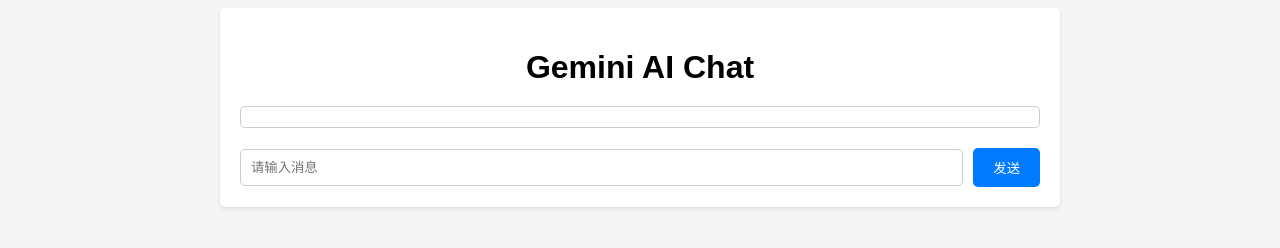
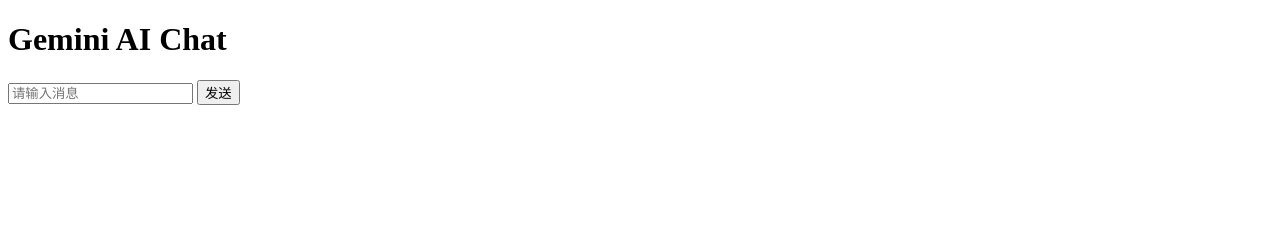
Before and after one commit to Jason23020013/testing, a plain HTML site: page index.html in a window 1280 px wide. Drawn offline with Linux system fonts and the light colour scheme.

Commit message:
Update index.html

```diff
--- a/index.html
+++ b/index.html
@@ -4,80 +4,12 @@
   <meta charset="UTF-8">
   <meta name="viewport" content="width=device-width, initial-scale=1.0">
   <title>Gemini AI Chat</title>
-  <style>
-    body {
-      font-family: Arial, sans-serif;
-      background-color: #f5f5f5;
-    }
-
-    .container {
-      max-width: 800px;
-      margin: 0 auto;
-      padding: 20px;
-      background-color: #fff;
-      box-shadow: 0 2px 4px rgba(0, 0, 0, 0.1);
-      border-radius: 5px;
-    }
-
-    h1 {
-      text-align: center;
-      margin-bottom: 20px;
-    }
-
-    .chat-log {
-      max-height: 300px;
-      overflow-y: auto;
-      padding: 10px;
-      border: 1px solid #ccc;
-      border-radius: 5px;
-      margin-bottom: 20px;
-    }
-
-    .message {
-      margin-bottom: 10px;
-    }
-
-    .user-message {
-      background-color: #f0f0f0;
-    }
-
-    .ai-message {
-      background-color: #007bff;
-      color: #fff;
-    }
-
-    .input-container {
-      display: flex;
-      align-items: center;
-    }
-
-    .input {
-      flex: 1;
-      padding: 10px;
-      border: 1px solid #ccc;
-      border-radius: 5px;
-    }
-
-    .send-button {
-      margin-left: 10px;
-      padding: 10px 20px;
-      background-color: #007bff;
-      color: #fff;
-      border: none;
-      border-radius: 5px;
-      cursor: pointer;
-    }
-  </style>
 </head>
 <body>
-  <div class="container">
-    <h1>Gemini AI Chat</h1>
-    <div class="chat-log" id="chatLog"></div>
-    <div class="input-container">
-      <input class="input" id="inputMessage" placeholder="请输入消息">
-      <button class="send-button" onclick="sendMessage()">发送</button>
-    </div>
-  </div>
+  <h1>Gemini AI Chat</h1>
+  <div id="chatLog"></div>
+  <input type="text" id="inputMessage" placeholder="请输入消息">
+  <button onclick="sendMessage()">发送</button>
 
   <script>
     const chatLog = document.getElementById('chatLog');
@@ -93,39 +25,33 @@
       addMessageToChatLog(message, 'user-message');
       inputMessage.value = '';
 
-      sendRequestToGemini(message);
+      // 发送消息到后端进行处理
+      sendRequestToBackend(message);
     }
 
-    function sendRequestToGemini(message) {
-      const request = {
-        "input_text": message,
-        "api_key": "AIzaSyDL_dJzWHhT3pKT8E17N8Kb1JfaBm_IU5c"
-      };
-
-      fetch('https://api.geminiopenplatform.com/v1/ai/chat', {
+    function sendRequestToBackend(message) {
+      fetch('/api/chat', {
         method: 'POST',
         headers: {
           'Content-Type': 'application/json'
         },
-        body: JSON.stringify(request)
+        body: JSON.stringify({ input_text: message })
       })
       .then(response => response.json())
       .then(data => {
         const reply = data.response;
-
         addMessageToChatLog(reply, 'ai-message');
       })
       .catch(error => {
-        console.error('请求Gemini时出错:', error);
+        console.error('请求后端时出错:', error);
       });
     }
 
     function addMessageToChatLog(message, className) {
       const messageElement = document.createElement('div');
       messageElement.textContent = message;
-      messageElement.classList.add('message', className);
+      messageElement.classList.add(className);
       chatLog.appendChild(messageElement);
-      chatLog.scrollTop = chatLog.scrollHeight;
     }
   </script>
 </body>
```
